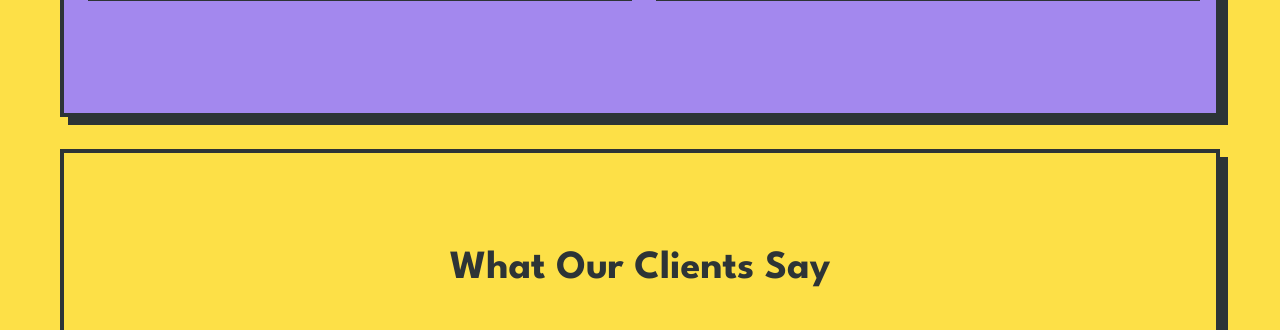
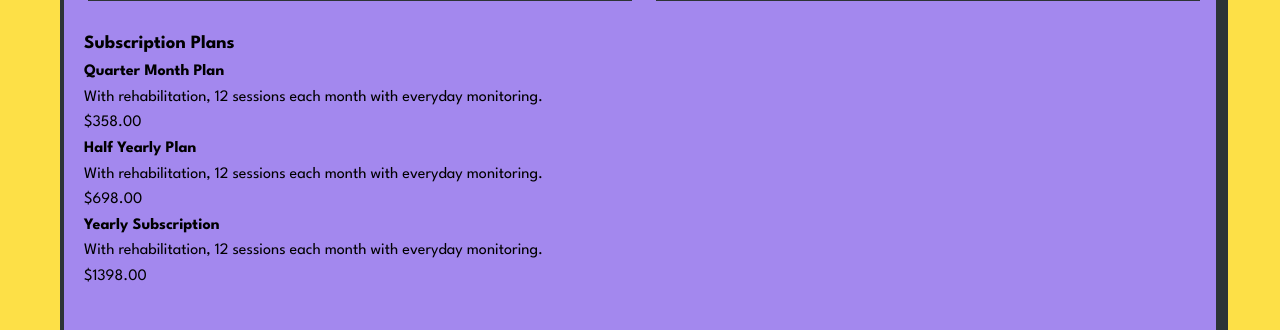
Before and after one commit to Krishnaprasathvenkadesan/shapesfit, a plain HTML site: page index.html in a window 1280 px wide. Shown: the part 2540-2870 px from the top of the page. Drawn offline with Linux system fonts and the light colour scheme.

Commit message:
Update index.html

```diff
--- a/index.html
+++ b/index.html
@@ -138,6 +138,31 @@
                             </div>
                         </div>
                     </div>
+                    <div class="diet-subscription-container">
+  <h3>Subscription Plans</h3>
+  <div class="sub-workout-grid">
+      <!-- Quarter Month Plan -->
+      <div class="sub-workout-card">
+          <h4>Quarter Month Plan</h4>
+          <p>With rehabilitation, 12 sessions each month with everyday monitoring.</p>
+          <div class="price">$358.00</div>
+      </div>
+
+      <!-- Half Yearly Plan -->
+      <div class="sub-workout-card">
+          <h4>Half Yearly Plan</h4>
+          <p>With rehabilitation, 12 sessions each month with everyday monitoring.</p>
+          <div class="price">$698.00</div>
+      </div>
+
+      <!-- Yearly Subscription -->
+      <div class="sub-workout-card">
+          <h4>Yearly Subscription</h4>
+          <p>With rehabilitation, 12 sessions each month with everyday monitoring.</p>
+          <div class="price">$1398.00</div>
+      </div>
+  </div>
+</div>
                 </div>
             </section>
 
```
